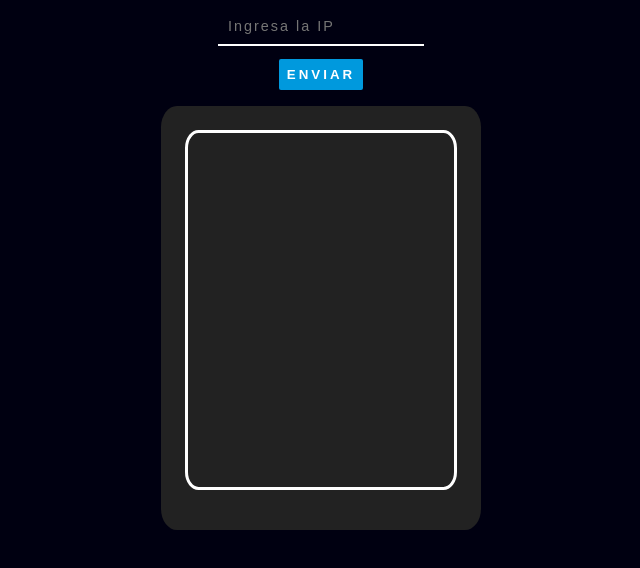
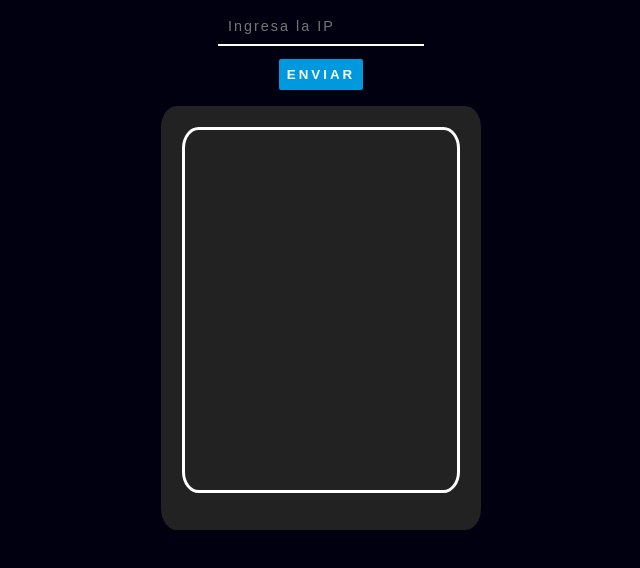
Before and after one commit to DOCK-8/LENGUAGE_JS, a plain HTML site: page CHALLENGE_PROJECT/CHALLENGE_1/index.html in a window 1280 px wide. Shown: the whole page, without its empty margins (319-959 px from the left). Drawn offline with Linux system fonts and the light colour scheme.

```diff
--- a/CHALLENGE_PROJECT/CHALLENGE_1/style.css
+++ b/CHALLENGE_PROJECT/CHALLENGE_1/style.css
@@ -1,6 +1,5 @@
 body{
   place-items: center;
-
   background: #001;
 }
 main{
@@ -41,16 +40,17 @@ input[type = "submit"]{
   padding-top: 1.5em;
   place-items: center;
   & pre{
+    overflow: auto;
     margin: 0;
     color: #ddd;
     box-sizing: border-box;
     padding: 20px;
-    border: 3px solid #fff;
+    outline: 3px solid #fff;
     border-radius: 5%;
     width: 85%;
     height: 90%;
-    &:hover{
-      border: 2px solid #09d;
+    &:active{
+      outline: 3px solid #09d;
     }
   }
   &:hover{
```
